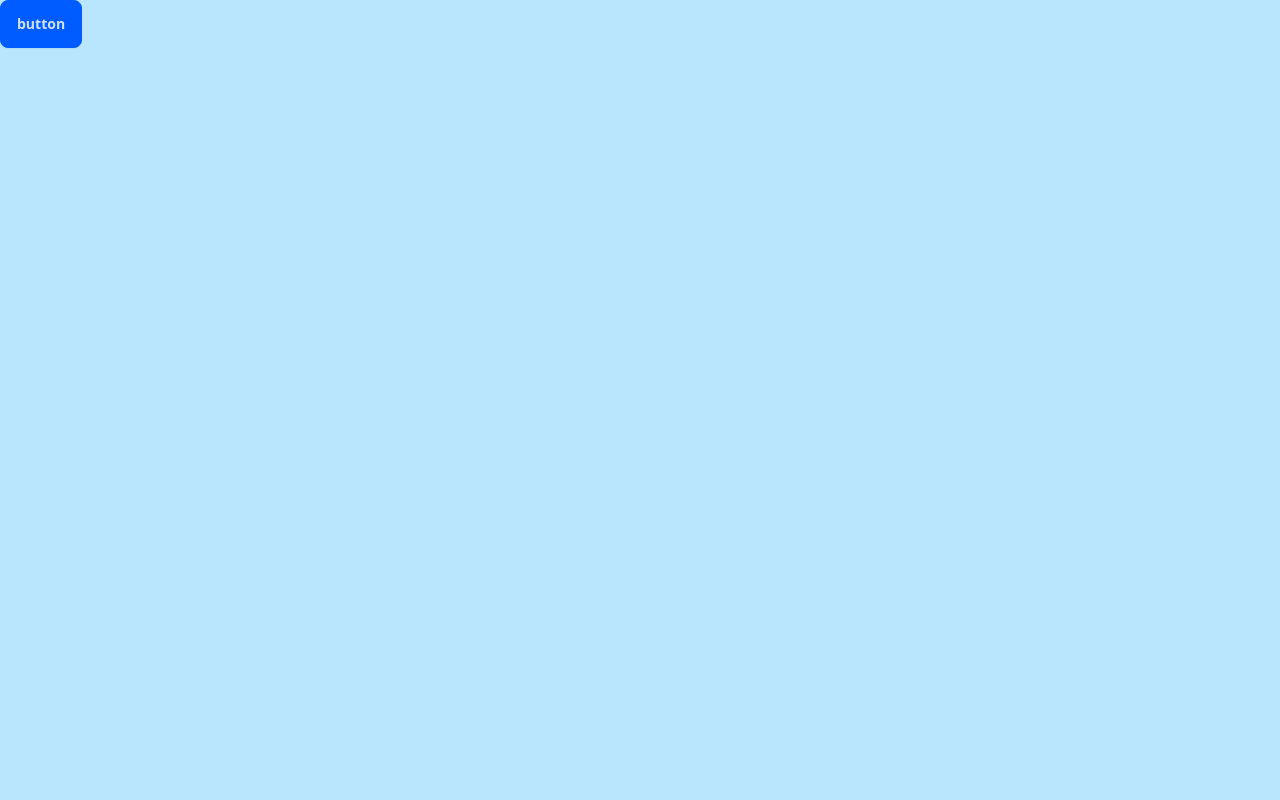
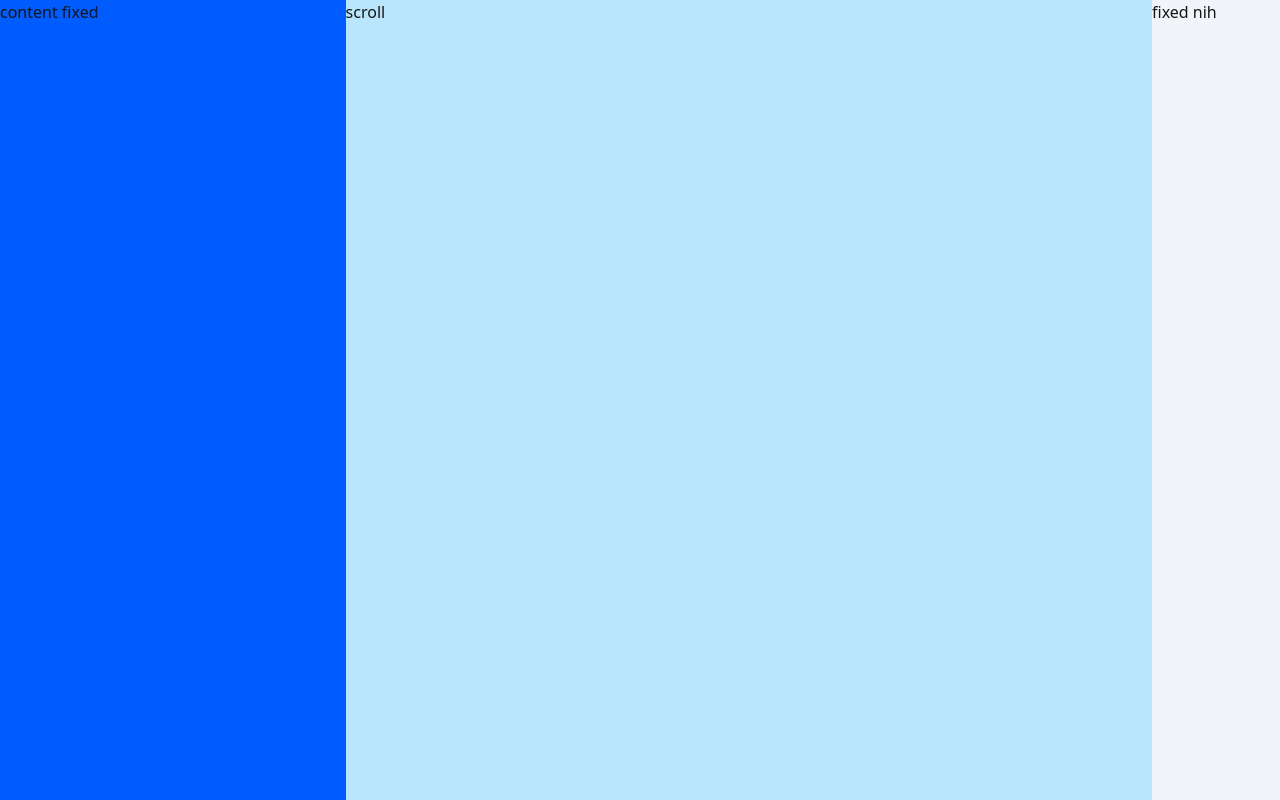
Before and after one commit to brianadams1/fe-portfolio, a Nuxt app: page / in a window 1280 px wide. Shown: the top 800 px of the page. Built offline with nearby package versions, Linux system fonts and the light colour scheme.

Commit message:
create layout

```diff
--- a/pages/index.vue
+++ b/pages/index.vue
@@ -1,6 +1,20 @@
 <template>
-    <div class="bg-sky-200 min-h-screen">
-        <button class="btn btn-primary">button</button>
+    <div class="flex min-h-screen">
+        <div class="min-h-screen grow grid grid-cols-10">
+            <div class="col-span-10 md:col-span-3 bg-primary">
+                <div class="md:fixed">content fixed</div>
+            </div>
+            <div class="col-span-10 md:col-span-7 bg-warning">
+                <div class="bg-sky-200 min-h-screen">scroll</div>
+                <div class="bg-sky-400 min-h-screen">scroll</div>
+                <div class="bg-sky-600 min-h-screen">scroll</div>
+                <div class="bg-sky-800 min-h-screen">scroll</div>
+            </div>
+        </div>
+        <div class="bg-slate-100 min-h-screen w-32 flex-none max-md:hidden">
+            <div class="fixed">fixed nih</div>
+
+        </div>
     </div>
 </template>
 
```
